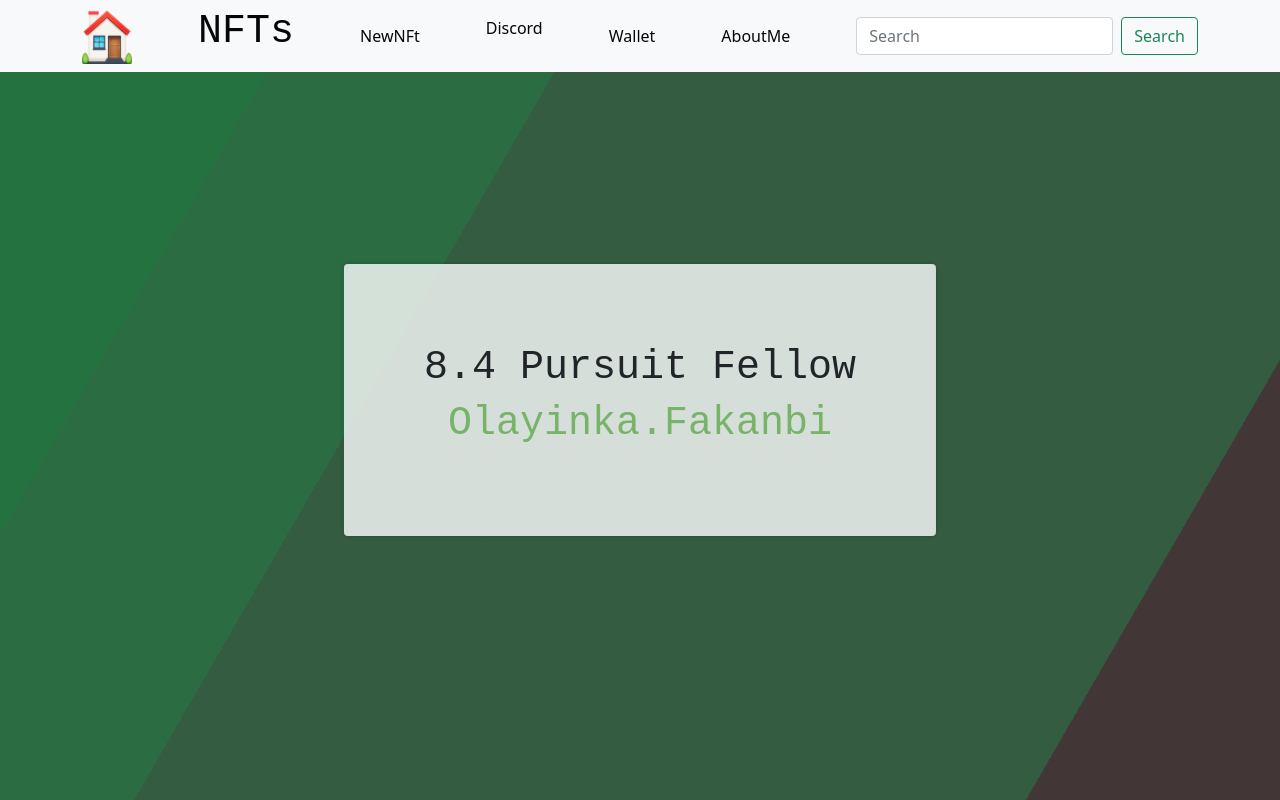
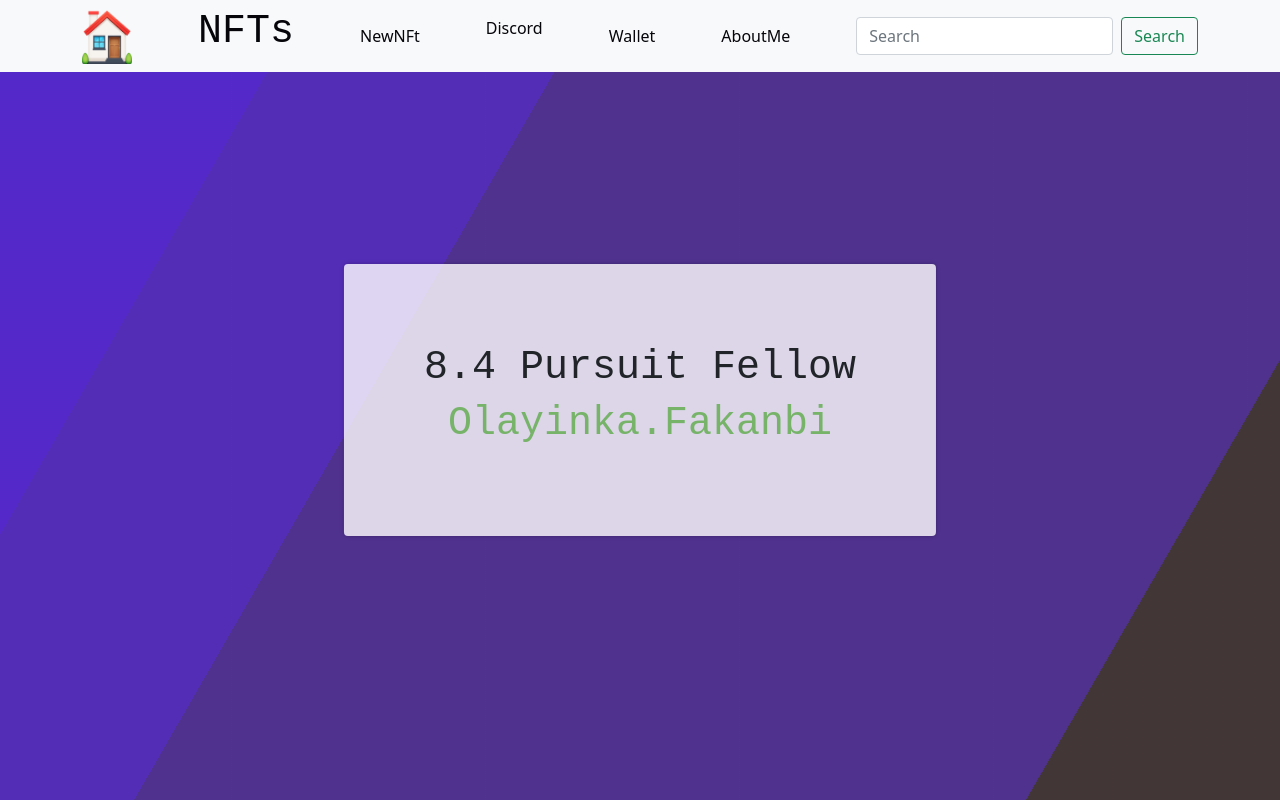
Before and after one commit to Olayinka19/Portfolio_Project, a React (Create React App) app in the folder front-end/: page / in a window 1280 px wide. Built offline with nearby package versions, Linux system fonts and the light colour scheme.

Commit message:
Almost Done

```diff
--- a/front-end/src/index.css
+++ b/front-end/src/index.css
@@ -216,7 +216,7 @@ body {
 
 .bg {
   animation:slide 3s ease-in-out infinite alternate;
-  background-image: linear-gradient(-60deg, rgba(20, 5, 5, 0.83) 50%, rgb(158, 14, 14) 50%, rgb(7, 94, 38) 50% );
+  background-image: linear-gradient(-60deg, rgba(20, 5, 5, 0.83) 50%, rgb(158, 14, 14) 50%, rgb(60, 11, 195) 50% );
   bottom:0;
   left:-50%;
   opacity:.5;
```
